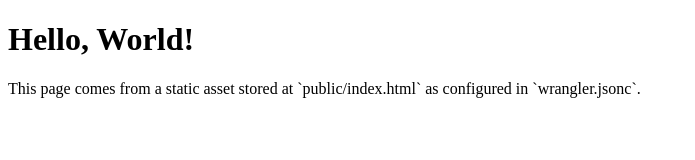
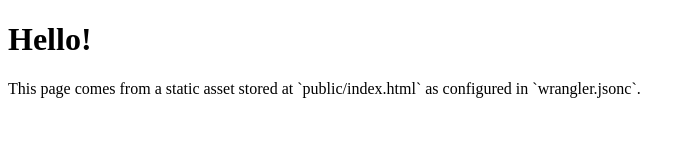
Before and after one commit to abuiles/minions-demo, a website: page public/index.html in a window 1280 px wide. Shown: the whole page, without its empty margins (0-695 px from the left). Drawn offline with Linux system fonts and the light colour scheme.

Commit message:
Change heading text from 'Hello, World!' to 'Hello!'

```diff
--- a/public/index.html
+++ b/public/index.html
@@ -6,7 +6,7 @@
 		<title>Hello, World!</title>
 	</head>
 	<body>
-		<h1 id="heading">Hello, World!</h1>
+		<h1 id="heading">Hello!</h1>
 		<p>This page comes from a static asset stored at `public/index.html` as configured in `wrangler.jsonc`.</p>
 	</body>
 </html>
```
